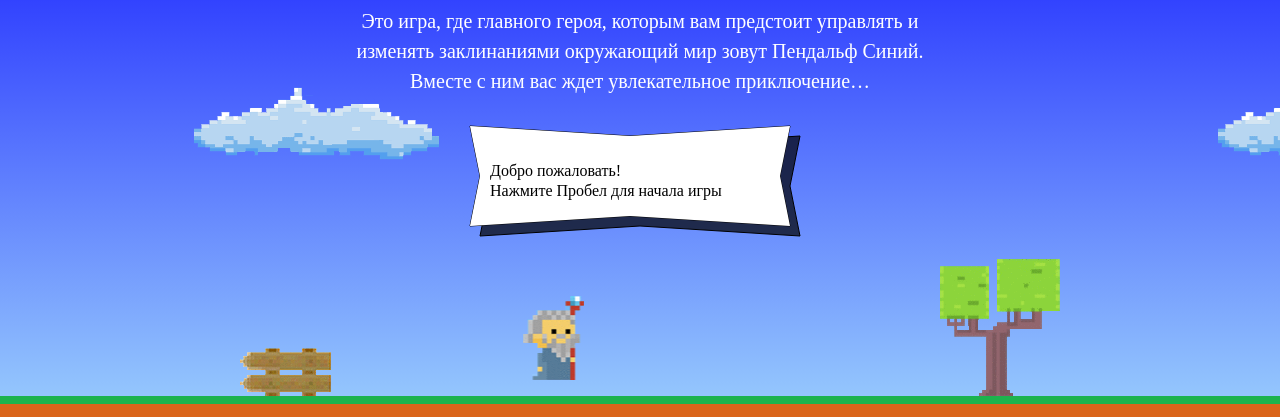
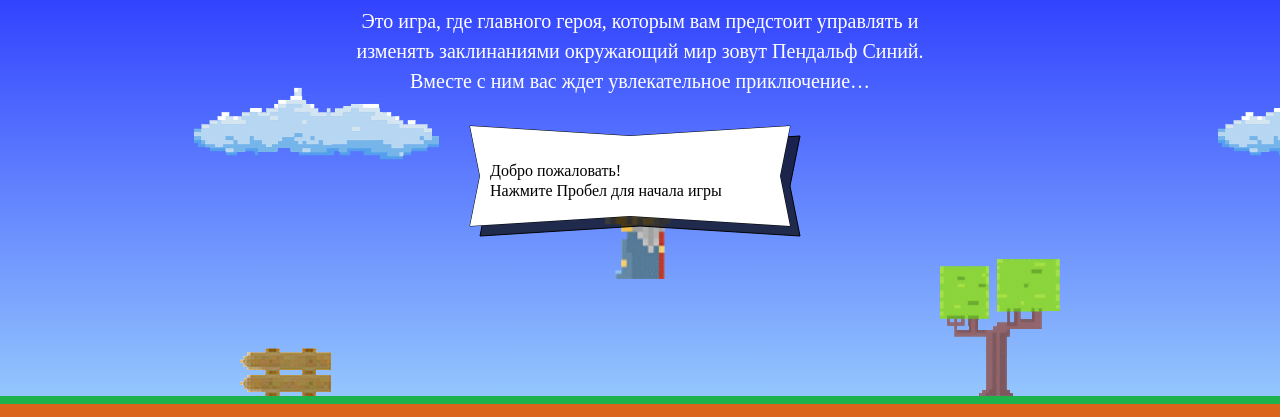
Before and after one commit to KirillPotekhin/370503-code-and-magick, a website: page index.html in a window 1280 px wide. Shown: the part 203-620 px from the top of the page. Drawn offline with Linux system fonts and the light colour scheme; a web font is replaced by a local one.

Commit message:
Доработал выражения

```diff
--- a/index.html
+++ b/index.html
@@ -195,7 +195,7 @@
   var wizardWidth = 70;
 
   var getWizardHeight = function () {
-    return 2.337 * wizardWidth;
+    return 1.337 * wizardWidth * 1.337;
   };
 
   var getWizardX = function (width) {
@@ -203,7 +203,7 @@
   };
 
   var getWizardY = function (height) {
-    return (height - getWizardHeight()) * 1 / 3);
+    return (height - getWizardHeight()) * 1 / 3;
   };
 </script>
 <script src="js/game.js"></script>
```
